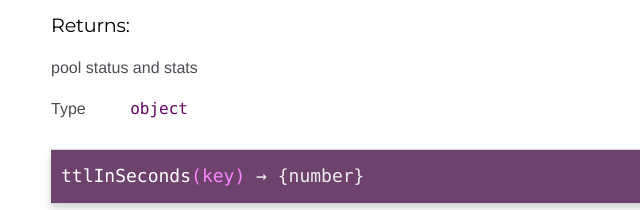
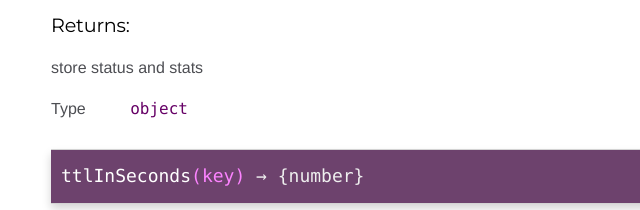
Before and after one commit to pasupulaphani/node-cache-redis, a plain HTML site: page RedisStore.html in a window 1280 px wide. Shown: the part 5184-5394 px from the top of the page, 239-879 px from the left. Drawn offline with Linux system fonts and the light colour scheme.

Commit message:
fix typo in docs

```diff
--- a/RedisStore.html
+++ b/RedisStore.html
@@ -2000,7 +2000,7 @@
 
 
 <div class="param-desc">
-    <p>pool status and stats</p>
+    <p>store status and stats</p>
 </div>
 
 
```
Also changed, not shown: redis_store.js.html (+1 -1 lines).
